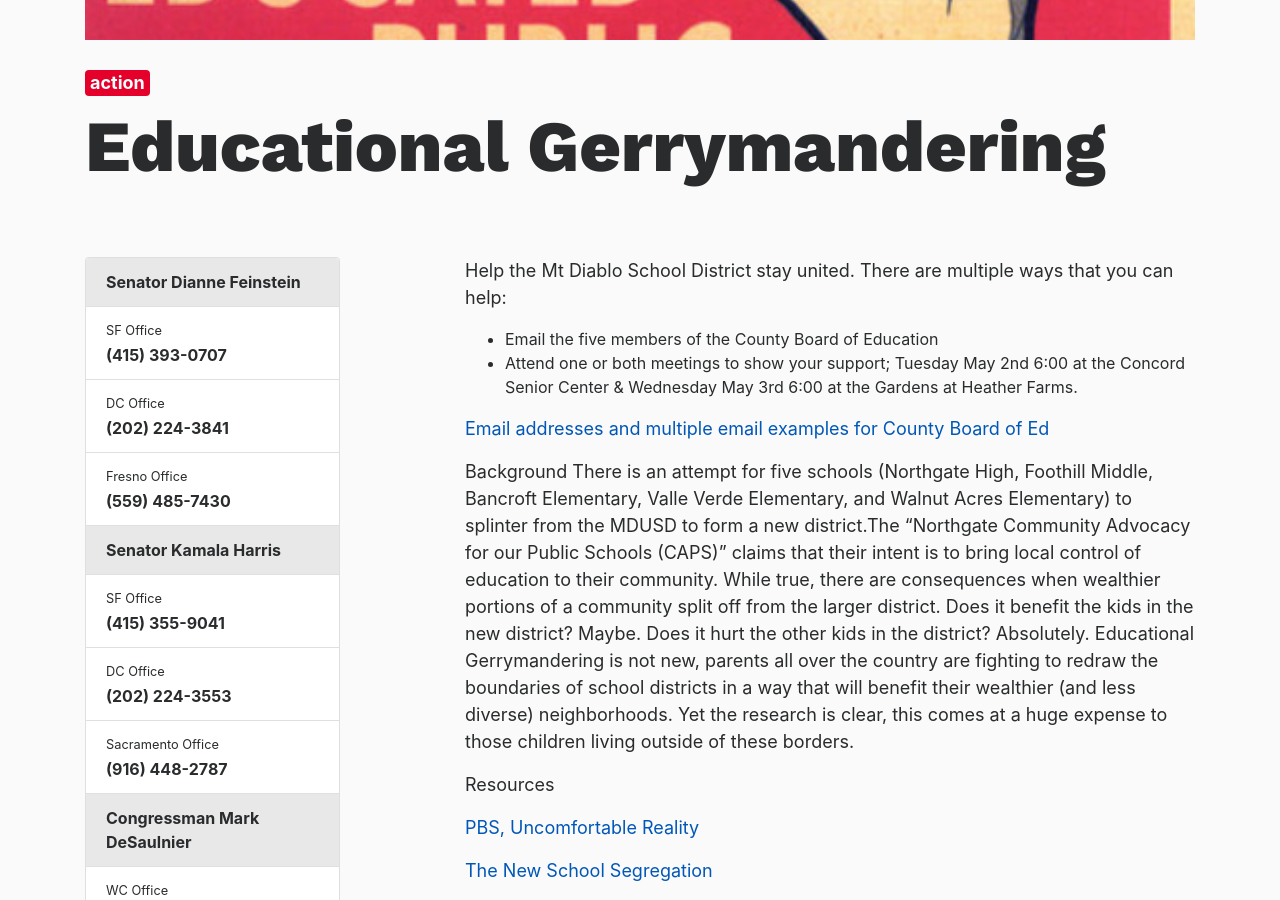
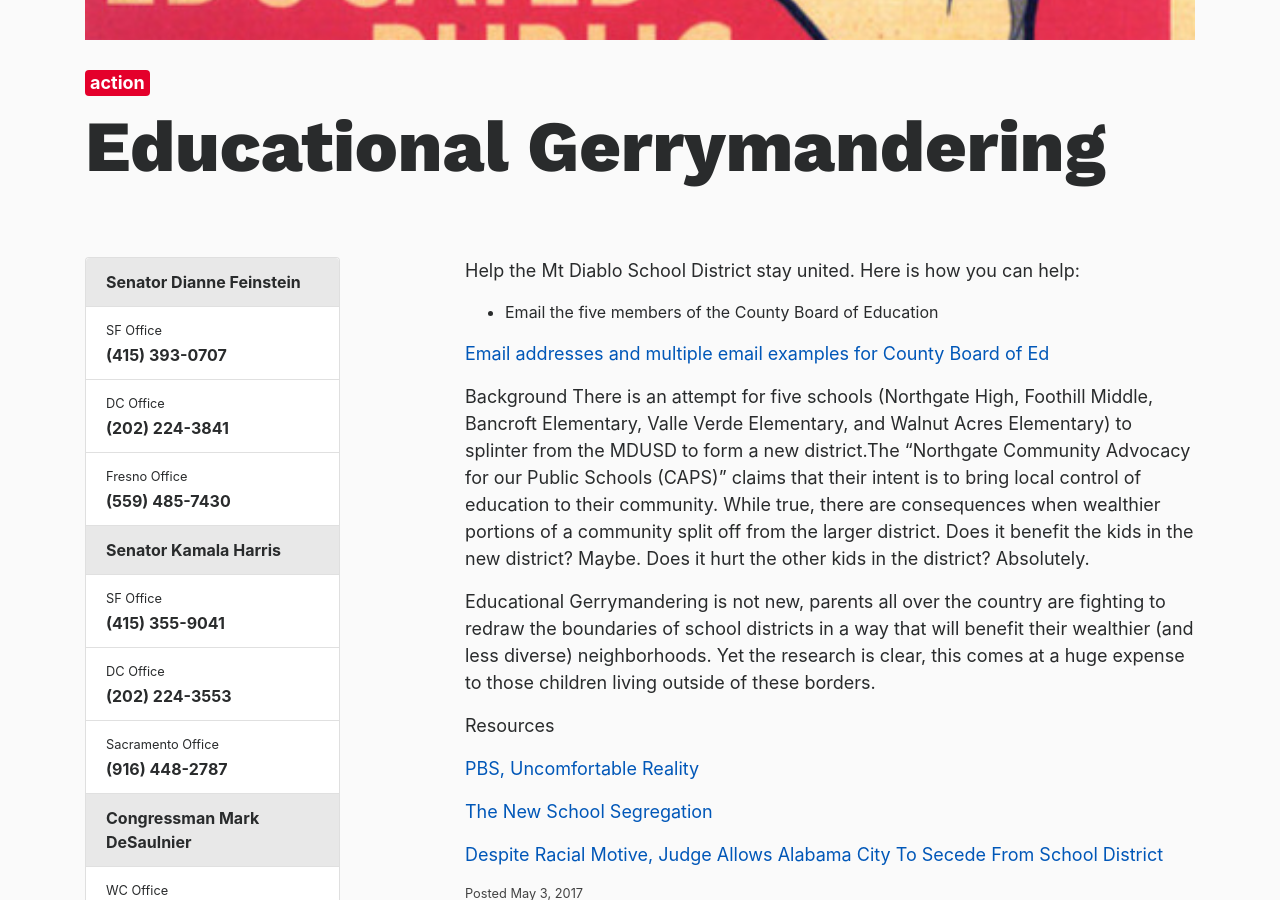
Before and after one commit to IndivisibleTemplate/BasicTemplate, a Jekyll site: the page built from _posts/2017-05-03-educational-gerrymandering.markdown, in a window 1280 px wide and 900 px high, scrolled down 377 px. Built offline with Jekyll 4.4.1, drawn with Linux system fonts in a browser that asks for light colours; nearby versions of some CDN libraries; comment, search, counter and statistics services are not loaded.

Commit message:
Updated Educational Gerrymandering

```diff
--- a/_posts/2017-05-03-educational-gerrymandering.markdown
+++ b/_posts/2017-05-03-educational-gerrymandering.markdown
@@ -9,11 +9,8 @@
 main-image: "/uploads/public-education-540px.jpg"
 ---
 
-Help the Mt Diablo School District stay united. There are multiple ways that you can help:
+Help the Mt Diablo School District stay united. Here is how you can help:
 * Email the five members of the County Board of Education
-* Attend one or both meetings to show your support; Tuesday May 2nd 6:00 at the Concord
-Senior Center & Wednesday May 3rd 6:00 at the Gardens at Heather Farms.
-
 
 [Email addresses and multiple email examples
 for County Board of Ed](http://drive.google.com/open?id=1WgvKEhSGMubdw0VA3BEXDaAAoiZU-PXxw5Wi3r3opR8)
@@ -25,6 +22,8 @@
 their intent is to bring local control of education to their community. While true, there are
 consequences when wealthier portions of a community split off from the larger district. Does it
 benefit the kids in the new district? Maybe. Does it hurt the other kids in the district? Absolutely.
+
+
 Educational Gerrymandering is not new, parents all over the country are fighting to redraw the
 boundaries of school districts in a way that will benefit their wealthier (and less diverse)
 neighborhoods. Yet the research is clear, this comes at a huge expense to those children living
```
